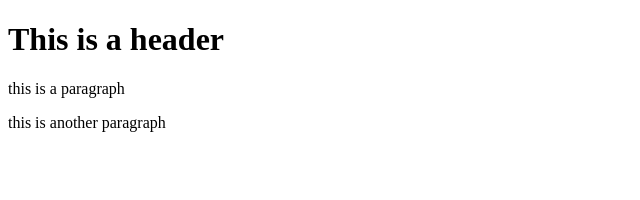
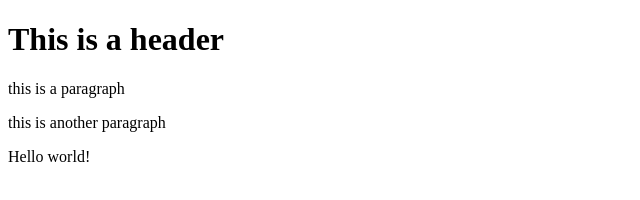
Before and after one commit to DaniFoxic/git-test, a website: page index.html in a window 1280 px wide. Shown: the whole page, without its empty margins (0-640 px from the left). Drawn offline with Linux system fonts and the light colour scheme.

Commit message:
Using NPM

```diff
--- a/index.html
+++ b/index.html
@@ -4,5 +4,6 @@
         <h1>This is a header</h1>
         <p>this is a paragraph</p>
         <p>this is another paragraph</p>
+        <p>Hello world!</p>
     </body>
 </html>
```
Also changed, not shown: package.json (added, +24 -0 lines), 2 other files.
